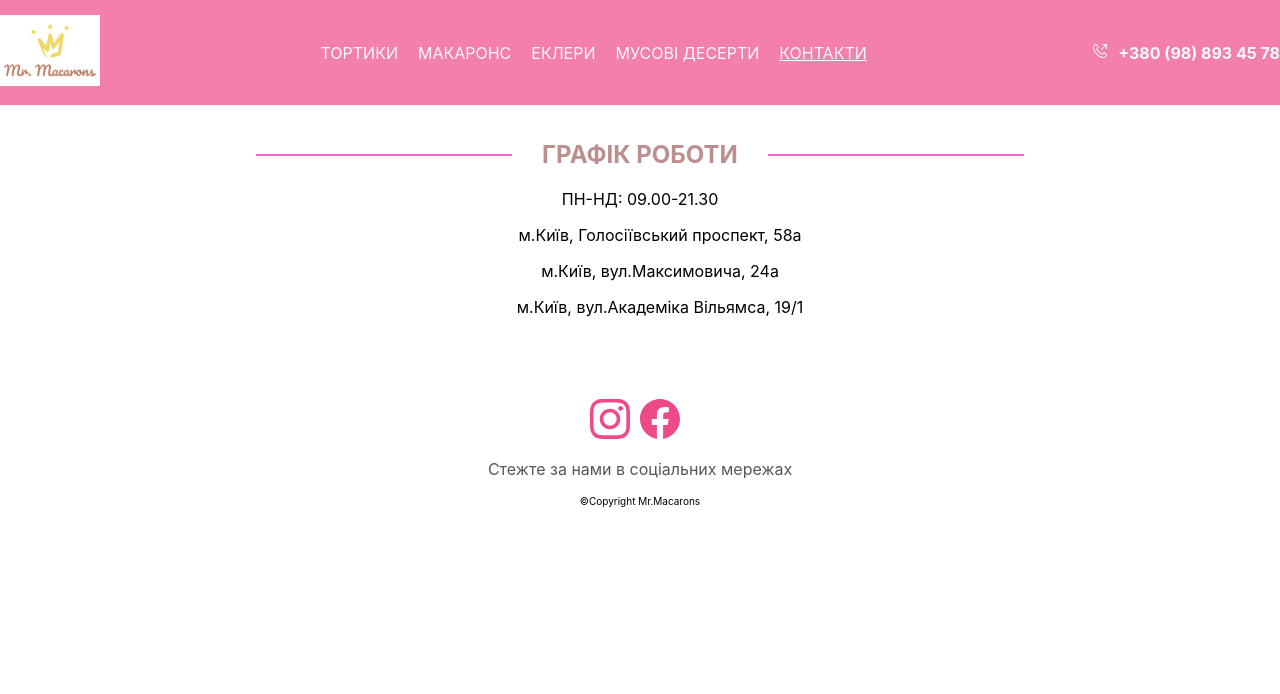
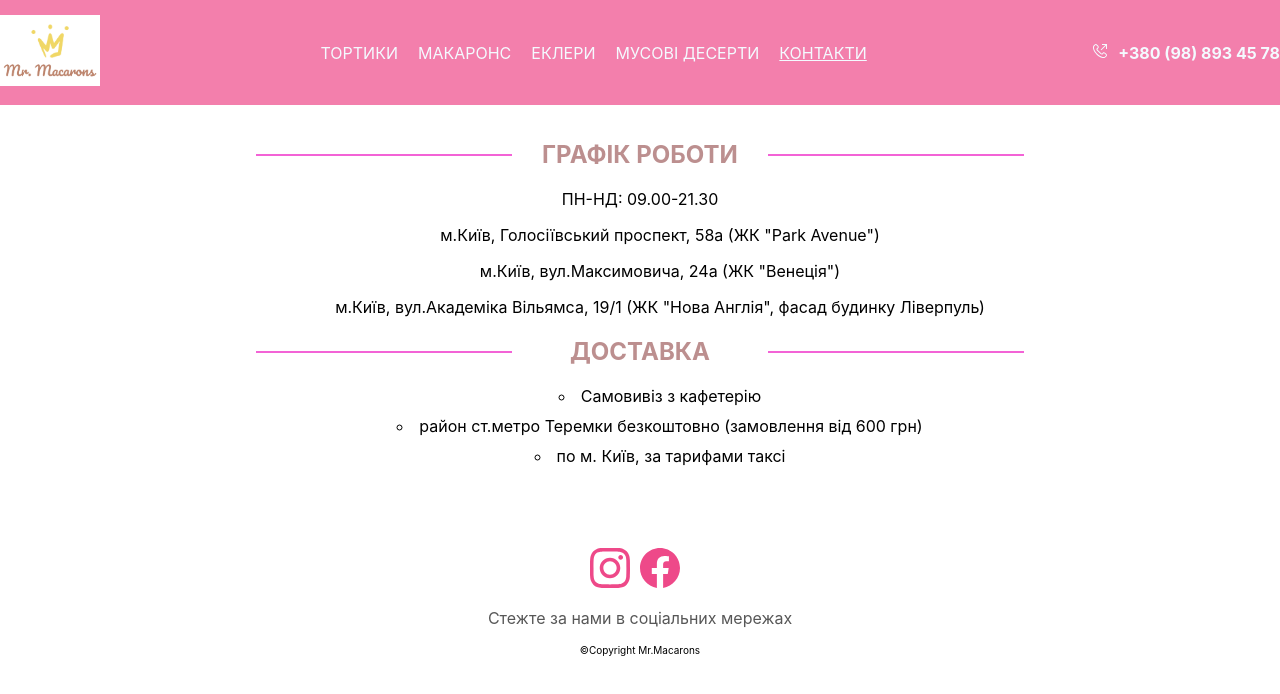
Before and after one commit to Ihorhomenko/coffe-cake, a React (Create React App) app: page /cofee-cake/contacts in a window 1280 px wide. Shown: the top 694 px of the page. Built offline with nearby package versions, Linux system fonts and the light colour scheme.

Commit message:
fixed menu

```diff
--- a/src/components/App.jsx
+++ b/src/components/App.jsx
@@ -1,3 +1,4 @@
+import MobileMenu from "./mobilMenu/mobileMenu";
 import Header from "./header/mainHeader/header";
 import Hero from "./pages/home/home";
 import Cake from "./pages/cake/cake";
@@ -7,12 +8,27 @@ import Contacts from "./pages/contacts/contacts";
 import Eklers from "./pages/eklers/eklers";
 import { Routes, Route } from "react-router-dom";
 import Footer from "./footer/footer";
+import { useState } from "react";
+
 
 export const App = () => {
+
+  const [isMenuOpen, setMenuOpen] = useState(false)
+
+    const toggleMenu = () => {
+        setMenuOpen(!isMenuOpen);
+      };
+    const handleLinkClick = () => {
+        setMenuOpen(false);
+
+    }
+
+
+
   return (
     <>
-
-      <Header/>
+      <MobileMenu toggleMenu={toggleMenu} isMenuOpen={isMenuOpen} handleLinkClick={handleLinkClick}/>
+      <Header toggleMenu={toggleMenu} isMenuOpen={isMenuOpen}/>
         <Routes>
           <Route path="/coffe-cake" element={<Hero/>} />
           <Route path="/cofee-cake/cake" element={<Cake/>}/>
--- a/src/components/header/mainHeader/header.jsx
+++ b/src/components/header/mainHeader/header.jsx
@@ -1,14 +1,15 @@
 import Container from "../container/container";
 import Nav from "../nav/nav";
-import MobileMenu from "components/mobilMenu/mobileMenu";
 import IconsTel from "../iconsTel/iconsTel";
 import { NavLink } from "react-router-dom";
+import { IconContext } from "react-icons";
+import { IoIosMenu } from "react-icons/io"
 
 import "./header.css"
 import logo from "../../../image/logo.png"
 
 
-const Header = () => {
+const Header = ({toggleMenu, isMenuOpen}) => {
     return (
         <Container>
             <div className="header">
@@ -25,9 +26,13 @@ const Header = () => {
 
 
                 <Nav/>
-                <MobileMenu/>
 
                 <IconsTel/>
+                <button className="but-menu" onClick={toggleMenu}>
+                    <IconContext.Provider value={{ className: 'react-icons-menu' }}>
+                        <IoIosMenu/>
+                    </IconContext.Provider>
+                    </button>
 
 
             </div>
--- a/src/components/mobilMenu/mobileMenu.css
+++ b/src/components/mobilMenu/mobileMenu.css
@@ -13,10 +13,9 @@
 .mobile-menu-container{
     position: absolute;
     padding: 15px 30px 15px 15px;
-    right: 0;
     top: 0;
     height: 100vh;
-    width: 300px;
+    width: 100vw;
     background-color: rgba(172, 55, 55, 2);
     z-index: 10;
 }
@@ -35,7 +34,7 @@
     display: flex;
     list-style: none;
     flex-direction: column;
-    width: 100%;
+    width: 85%;
     padding-right: 10px;
     margin-top: 10px;
 }
--- a/src/components/mobilMenu/mobileMenu.jsx
+++ b/src/components/mobilMenu/mobileMenu.jsx
@@ -1,27 +1,22 @@
-import { useState } from "react";
+// import { useState } from "react";
 import { NavLink } from "react-router-dom";
-import { IconContext } from "react-icons";
-import { IoIosMenu } from "react-icons/io"
+// import { IconContext } from "react-icons";
+// import { IoIosMenu } from "react-icons/io"
 import "./mobileMenu.css"
 
-const MobileMenu = () => {
-    const [isMenuOpen, setMenuOpen] = useState(false)
+const MobileMenu = ({toggleMenu, isMenuOpen, handleLinkClick}) => {
+    // const [isMenuOpen, setMenuOpen] = useState(false)
 
-    const toggleMenu = () => {
-        setMenuOpen(!isMenuOpen);
-      };
-    const handleLinkClick = () => {
-        setMenuOpen(false);
+    // const toggleMenu = () => {
+    //     setMenuOpen(!isMenuOpen);
+    //   };
+    // const handleLinkClick = () => {
+    //     setMenuOpen(false);
 
-    }
+    // }
 
     return (
         <>
-        {!isMenuOpen && <button className="but-menu" onClick={toggleMenu}>
-            <IconContext.Provider value={{ className: 'react-icons-menu' }}>
-                <IoIosMenu/>
-            </IconContext.Provider>
-            </button>}
         {isMenuOpen &&
         <div className="mobile-menu-container">
                 <button className="but-menu" onClick={toggleMenu}>X</button>
@@ -36,6 +31,7 @@ const MobileMenu = () => {
                     </a>
                     </nav>
         </div>
+
        }
         </>
 
--- a/src/components/pages/contacts/contacts.css
+++ b/src/components/pages/contacts/contacts.css
@@ -64,3 +64,12 @@
     color: black;
     cursor: pointer;
 }
+
+.delivery-list{
+    list-style: circle;
+    list-style-position: inside;
+}
+
+.delivey-item {
+    margin-top: 10px;
+}
--- a/src/components/pages/contacts/contacts.jsx
+++ b/src/components/pages/contacts/contacts.jsx
@@ -8,18 +8,30 @@ const Contacts = () => {
             <ul className="contacts-adress-list">
                 <li className="contacts-adress-list-item">
                     <a href="https://www.google.com/maps/place/%D0%93%D0%BE%D0%BB%D0%BE%D1%81%D0%B5%D0%B5%D0%B2%D1%81%D0%BA%D0%B8%D0%B9+%D0%BF%D1%80%D0%BE%D1%81%D0%BF.,+58%D0%90,+%D0%9A%D0%B8%D0%B5%D0%B2,+03039/@50.4006296,30.5123382,21z/data=!4m6!3m5!1s0x40d4cf34db96fba5:0x2dd43c5afab1aff0!8m2!3d50.4006793!4d30.5124825!16s%2Fg%2F11c5mgw45_?entry=ttu" target="_blank" rel="noreferrer">
-                        <p>м.Київ, Голосіївський проспект, 58а</p>
+                        <p>м.Київ, Голосіївський проспект, 58а (ЖК "Park Avenue")</p>
                     </a>
                 </li>
                 <li className="contacts-adress-list-item">
                     <a href="https://www.google.com/maps/place/%D1%83%D0%BB.+%D0%9C%D0%B8%D1%85%D0%B0%D0%B9%D0%BB%D0%B0+%D0%9C%D0%B0%D0%BA%D1%81%D0%B8%D0%BC%D0%BE%D0%B2%D0%B8%D1%87%D0%B0,+24%D0%B0,+%D0%9A%D0%B8%D0%B5%D0%B2,+02000/@50.3927983,30.4740154,19.08z/data=!4m6!3m5!1s0x40d4c8ded6d00001:0x69b42822fd045e4f!8m2!3d50.392923!4d30.4750276!16s%2Fg%2F11t41_pml_?entry=ttu" target="_blank" rel="noreferrer">
-                        <p>м.Київ, вул.Максимовича, 24а</p>
+                        <p>м.Київ, вул.Максимовича, 24а (ЖК "Венеція")</p>
                     </a>
                 </li>
                 <li className="contacts-adress-list-item">
                     <a href="https://www.google.com/maps/place/%D1%83%D0%BB.+%D0%90%D0%BA%D0%B0%D0%B4%D0%B5%D0%BC%D0%B8%D0%BA%D0%B0+%D0%92%D0%B8%D0%BB%D1%8C%D1%8F%D0%BC%D1%81%D0%B0,+19%2F14,+%D0%9A%D0%B8%D0%B5%D0%B2,+03189/@50.3842807,30.4561888,20.12z/data=!4m7!3m6!1s0x40d4c91d0ef891cb:0x206d6260058f011d!8m2!3d50.3843665!4d30.4560308!10e3!16s%2Fg%2F11cnd7lmz2?entry=ttu" target="_blank" rel="noreferrer">
-                        <p>м.Київ, вул.Академіка Вільямса, 19/1</p>
+                        <p>м.Київ, вул.Академіка Вільямса, 19/1 (ЖК "Нова Англія", фасад будинку Ліверпуль)</p>
                     </a>
+                </li>
+            </ul>
+            <h2 className="contacts-title line">доставка</h2>
+            <ul className="delivery-list">
+                <li className="delivey-item">
+                    Самовивіз з кафетерію
+                </li>
+                <li className="delivey-item">
+                    район ст.метро Теремки безкоштовно (замовлення від 600 грн)
+                </li>
+                <li className="delivey-item">
+                    по м. Київ, за тарифами таксі
                 </li>
             </ul>
         </div>
```
Lines whose indentation alone changed are shown as unchanged.
